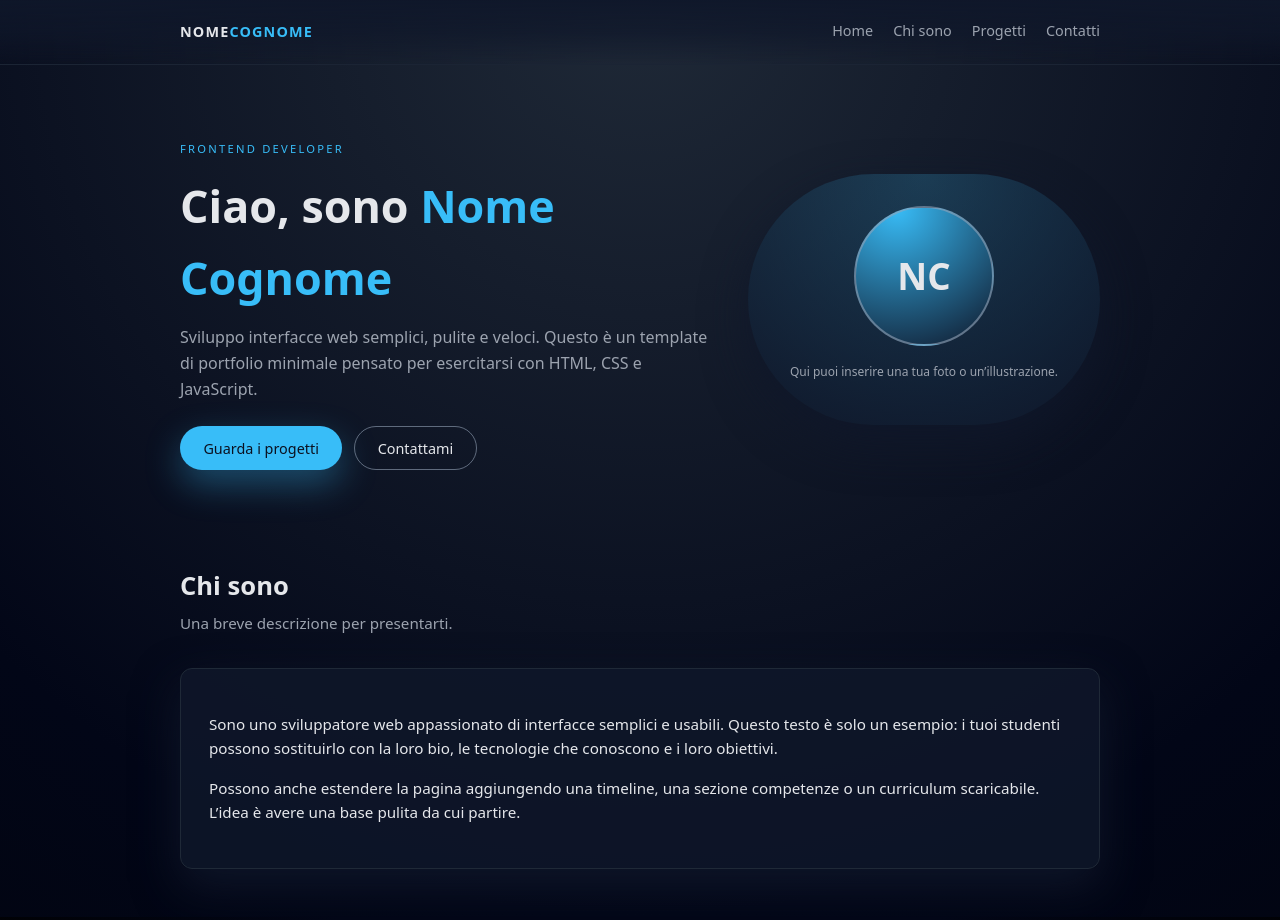
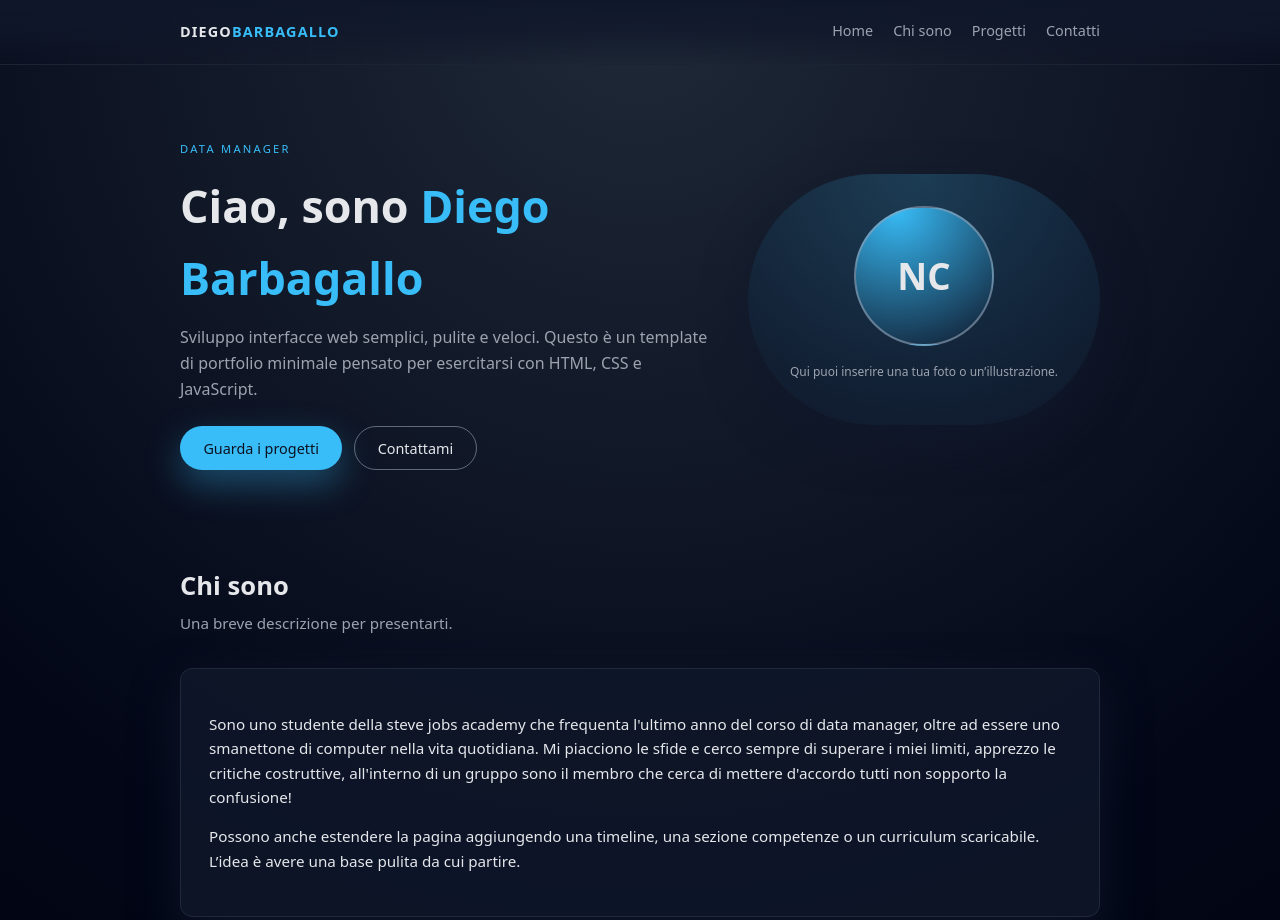
Before and after one commit to KaynITA/personal-portfolio, a plain HTML site: page index.html in a window 1280 px wide. Shown: the top 920 px of the page. Drawn offline with Linux system fonts and the light colour scheme.

Commit message:
Cambio di testo importante

```diff
--- a/index.html
+++ b/index.html
@@ -3,14 +3,14 @@
 <head>
   <meta charset="UTF-8" />
   <meta name="viewport" content="width=device-width, initial-scale=1.0" />
-  <title>Portfolio – Nome Cognome</title>
+  <title>Portfolio – Diego Barbagallo</title>
   <link rel="stylesheet" href="style.css" />
 </head>
 <body>
   <!-- Header / Navbar -->
   <header class="site-header">
     <div class="container header-content">
-      <div class="logo">Nome<span>Cognome</span></div>
+      <div class="logo">Diego<span>Barbagallo</span></div>
 
       <nav class="nav" id="mainNav">
         <a href="#home" class="nav__link">Home</a>
@@ -29,8 +29,8 @@
   <section class="hero" id="home">
     <div class="container hero__content">
       <div class="hero__text">
-        <p class="hero__subtitle">Frontend Developer</p>
-        <h1 class="hero__title">Ciao, sono <span>Nome Cognome</span></h1>
+        <p class="hero__subtitle">Data Manager</p>
+        <h1 class="hero__title">Ciao, sono <span>Diego Barbagallo</span></h1>
         <p class="hero__description">
           Sviluppo interfacce web semplici, pulite e veloci.
           Questo è un template di portfolio minimale pensato per esercitarsi con HTML, CSS e JavaScript.
@@ -62,9 +62,10 @@
 
       <div class="about">
         <p>
-          Sono uno sviluppatore web appassionato di interfacce semplici e usabili.
-          Questo testo è solo un esempio: i tuoi studenti possono sostituirlo con la
-          loro bio, le tecnologie che conoscono e i loro obiettivi.
+          Sono uno studente della steve jobs academy che frequenta l'ultimo anno del corso di data manager,
+          oltre ad essere uno smanettone di computer nella vita quotidiana. Mi piacciono le sfide
+          e cerco sempre di superare i miei limiti, apprezzo le critiche costruttive, all'interno di un gruppo
+          sono il membro che cerca di mettere d'accordo tutti non sopporto la confusione!
         </p>
         <p>
           Possono anche estendere la pagina aggiungendo una timeline, una sezione competenze
```
